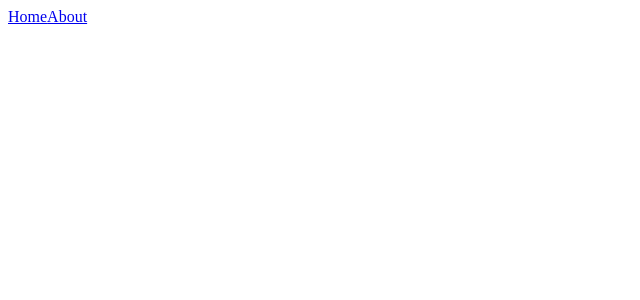
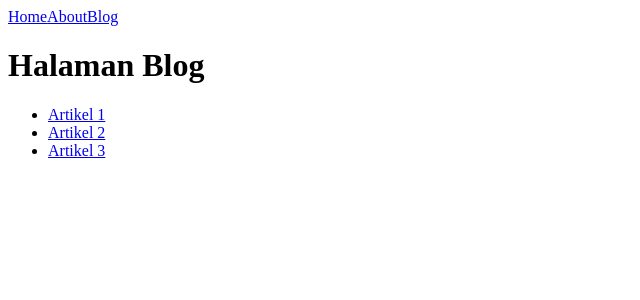
Before and after one commit to Ikram-Maulana/Code-explore, a React (Create React App) app in the folder React - ARI/Chapter4/tutorial-react-router/: page /blog in a window 1280 px wide. Before the commit this address had no page. Shown: the top 300 px of the page, without its empty margins (0-640 px from the left). Built offline with nearby package versions, Linux system fonts and the light colour scheme.

Commit message:
4.5. Chapter 4 - Mengambil Parameter di URL
- Implement useParams() to get parameter

```diff
--- a/React - ARI/Chapter4/tutorial-react-router/src/About.js
+++ b/React - ARI/Chapter4/tutorial-react-router/src/About.js
@@ -1,7 +1,7 @@
 import React from "react";
 import { Link, Outlet } from "react-router-dom";
 
-export default function About() {
+const About = () => {
   return (
     <>
       <h1>Halaman About</h1>
@@ -17,4 +17,6 @@ export default function About() {
       <Outlet />
     </>
   );
-}
+};
+
+export default About;
--- a/React - ARI/Chapter4/tutorial-react-router/src/AboutTeam.js
+++ b/React - ARI/Chapter4/tutorial-react-router/src/AboutTeam.js
@@ -1,5 +1,7 @@
 import React from "react";
 
-export default function AboutTeam() {
+const AboutTeam = () => {
   return <h1>Halaman About Team</h1>;
-}
+};
+
+export default AboutTeam;
--- a/React - ARI/Chapter4/tutorial-react-router/src/App.js
+++ b/React - ARI/Chapter4/tutorial-react-router/src/App.js
@@ -2,14 +2,17 @@ import React from "react";
 import { Link, Route, Routes } from "react-router-dom";
 import About from "./About";
 import AboutTeam from "./AboutTeam";
+import Blog from "./Blog";
+import BlogDetail from "./BlogDetail";
 import Home from "./Home";
 
-function App() {
+const App = () => {
   return (
     <div className="App">
       <nav>
         <Link to="/">Home</Link>
         <Link to="/about">About</Link>
+        <Link to="/blog">Blog</Link>
       </nav>
 
       <Routes>
@@ -17,9 +20,11 @@ function App() {
         <Route path="about" element={<About />}>
           <Route path="team" element={<AboutTeam />} />
         </Route>
+        <Route path="blog" element={<Blog />} />
+        <Route path="blog/:slug" element={<BlogDetail />} />
       </Routes>
     </div>
   );
-}
+};
 
 export default App;
--- /dev/null
+++ b/React - ARI/Chapter4/tutorial-react-router/src/Blog.js
@@ -0,0 +1,23 @@
+import React from "react";
+import { Link } from "react-router-dom";
+
+const Blog = () => {
+  return (
+    <>
+      <h1>Halaman Blog</h1>
+      <ul>
+        <li>
+          <Link to="artikel-1">Artikel 1</Link>
+        </li>
+        <li>
+          <Link to="artikel-2">Artikel 2</Link>
+        </li>
+        <li>
+          <Link to="artikel-3">Artikel 3</Link>
+        </li>
+      </ul>
+    </>
+  );
+};
+
+export default Blog;
--- /dev/null
+++ b/React - ARI/Chapter4/tutorial-react-router/src/BlogDetail.js
@@ -0,0 +1,15 @@
+import React from "react";
+import { useParams } from "react-router-dom";
+
+const BlogDetail = () => {
+  const { slug } = useParams();
+
+  return (
+    <>
+      <h1>Halaman Blog Detail</h1>
+      <p>Halo ini adalah detail {slug}</p>
+    </>
+  );
+};
+
+export default BlogDetail;
--- a/React - ARI/Chapter4/tutorial-react-router/src/Home.js
+++ b/React - ARI/Chapter4/tutorial-react-router/src/Home.js
@@ -1,5 +1,7 @@
 import React from "react";
 
-export default function Home() {
+const Home = () => {
   return <h1>Halaman Home</h1>;
-}
+};
+
+export default Home;
```
